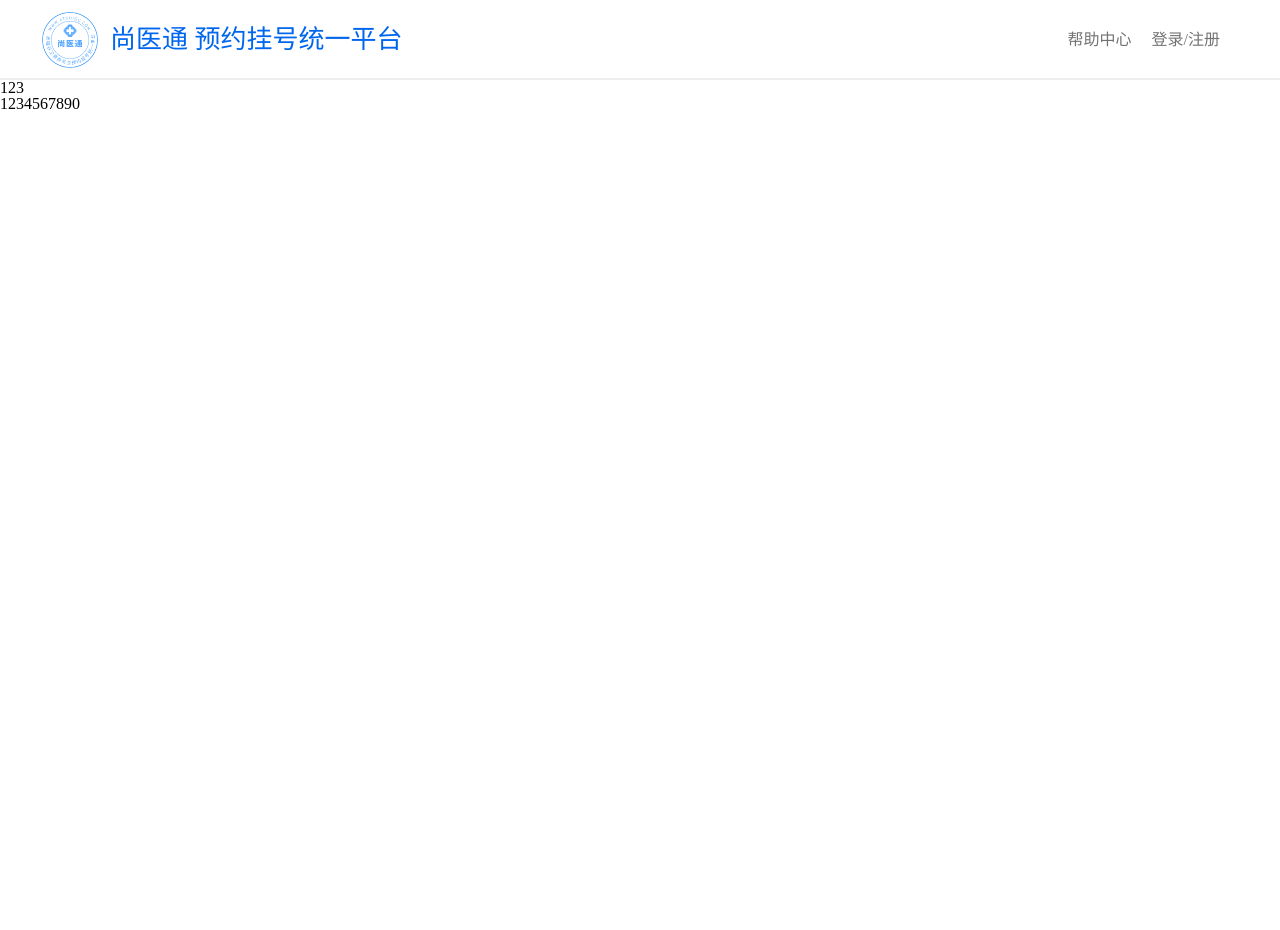
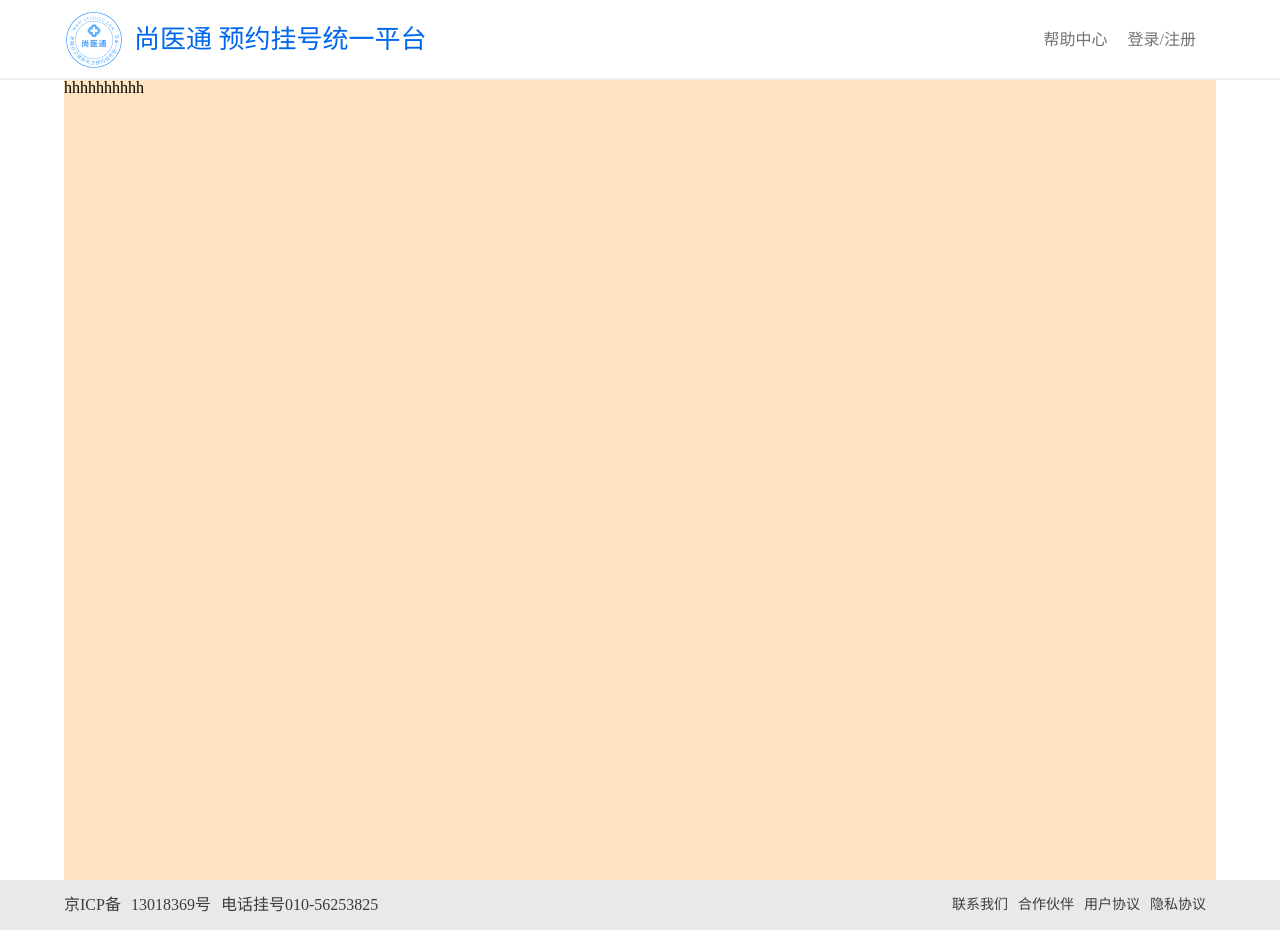
Before and after one commit to liliRX/shangyitong, a Vue app: page / in a window 1280 px wide. Before the commit the page ends 800 px from the top, so only its background shows below. Built offline with nearby package versions, Linux system fonts and the light colour scheme.

Commit message:
顶部&底部组件

```diff
--- a/src/layout/Layout.vue
+++ b/src/layout/Layout.vue
@@ -1,14 +1,30 @@
 <template>
-<HospitalTop />
+  <div class="layout">
+  <!-- 顶部全局组件 -->
+  <HospitalTop />
 
-<HospitalBottom />
+  <!-- 展示路由区域 -->
+  <div class="routerviews">hhhhhhhhhh</div>
+  <!-- <router-view /> -->
+  <!-- 底部全局组件 -->
+  <HospitalBottom />
+</div>
 </template>
 
 <script setup lang="ts">
 // import { ref } from "vue"
-
 </script>
 
 <style lang="scss" scoped>
-
+.layout {
+  display: flex;
+  flex-direction: column;
+  align-items: center;
+  .routerviews {
+    margin-top: 80px;
+    min-height: 100vh;
+    width: 90%;
+    background-color: bisque;
+  }
+}
 </style>
--- a/src/views/HospitalBottom.vue
+++ b/src/views/HospitalBottom.vue
@@ -1,12 +1,57 @@
 <template>
-    <div class="bottom-container">
-        <div class="bottom-left">123</div>
-        <div class="bottom-right">1234567890</div>
+  <div class="bottom-container">
+    <div class="bottom-content">
+      <div class="bottom-left">
+        <span>京ICP备</span>
+        <span>13018369号</span>
+        <span>电话挂号010-56253825</span>
+      </div>
+      <div class="bottom-right">
+        <ul>
+          <li>联系我们</li>
+          <li>合作伙伴</li>
+          <li>用户协议</li>
+          <li>隐私协议</li>
+        </ul>
+      </div>
     </div>
+  </div>
 </template>
 
-<script setup lang="ts">
+<script setup lang="ts"></script>
 
-</script>
-
-<style lang="scss" scoped></style>
+<style lang="scss" scoped>
+.bottom-container {
+  width: 100vw;
+  height: 50px;
+  background-color: #e9e9e9;
+  display: flex;
+  justify-content: center;
+  .bottom-content {
+    width: 90%;
+    height: 50px;
+    display: flex;
+    justify-content: space-between;
+    align-items: center;
+    .bottom-left {
+      display: flex;
+      justify-content: flex-start;
+      span {
+        color: #3d3d3d;
+        margin-right: 10px;
+      }
+    }
+    .bottom-right {
+      display: flex;
+      justify-content: flex-end;
+      ul {
+        display: flex;
+        li {
+          color: #3d3d3d;
+          font-size: 14px;
+          margin-right: 10px;}
+      }
+    }
+  }
+}
+</style>
--- a/src/views/HospitalTop.vue
+++ b/src/views/HospitalTop.vue
@@ -23,13 +23,14 @@
   justify-content: center;
   background-color: #fff;
   border-bottom: 2px solid #eee;
+  position: fixed;
+  z-index: 999;
   .top-content {
-    width: 1200px;
+    width: 90vw;
     height: 80px;
     display: flex;
     justify-content: space-between;
     align-items: center;
-    // margin: 0 auto;
     .top-left {
       display: flex;
       align-items: center;
```
